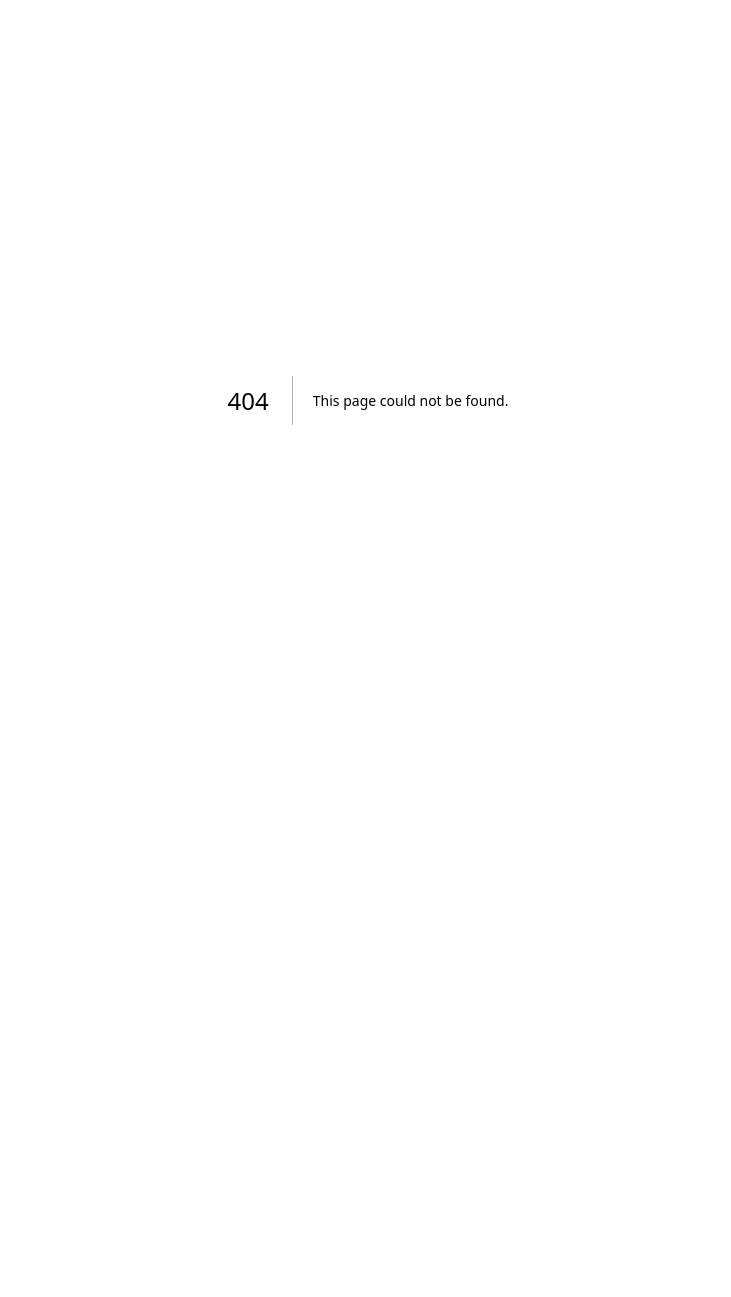
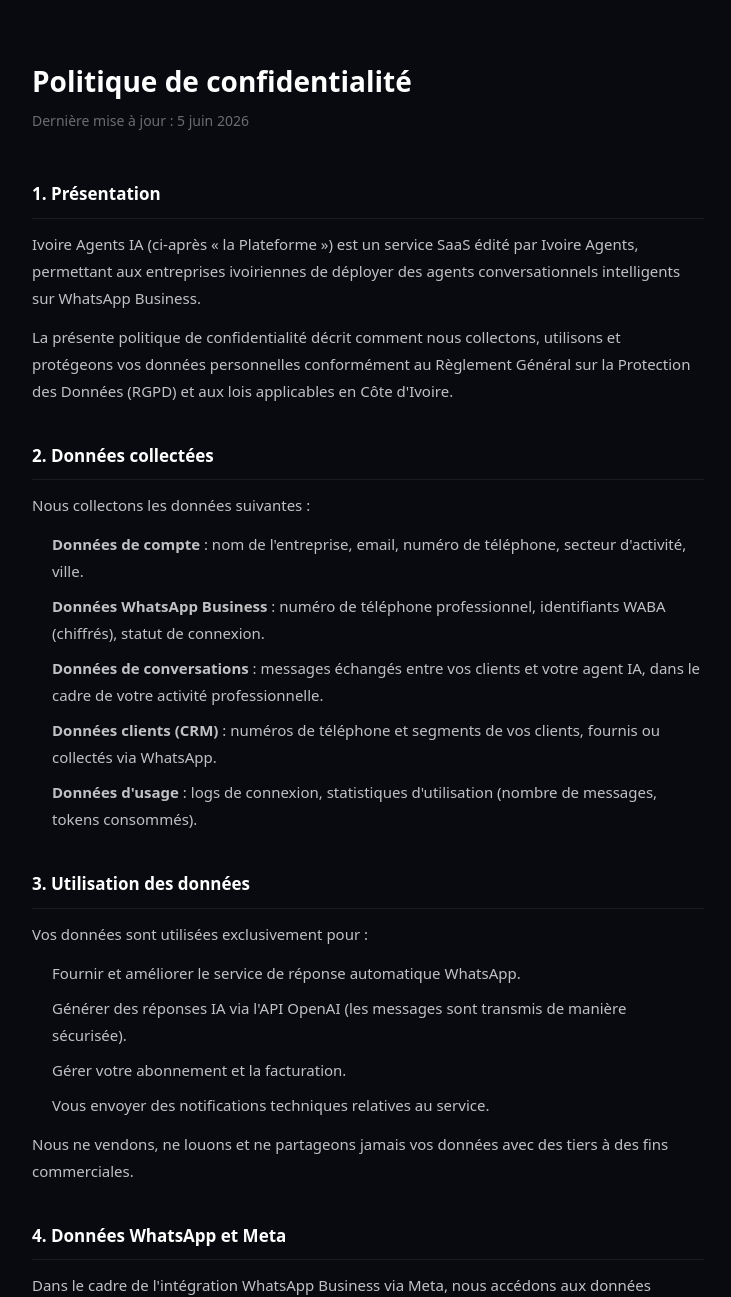
Before and after one commit to Beugre/Ivoire-Agents-AI, a Next.js app in the folder frontend/: page /privacy in a window 1280 px wide. Before the commit this address had no page. Shown: the top 1297 px of the page, without its empty margins (272-1003 px from the left). Before the commit the page ends 800 px from the top, so only its background shows below. Built offline with nearby package versions, Linux system fonts and the light colour scheme.

Commit message:
feat: page politique de confidentialité pour validation Meta App Live

```diff
--- /dev/null
+++ b/frontend/src/app/privacy/page.tsx
@@ -0,0 +1,123 @@
+export const metadata = {
+    title: 'Politique de confidentialité — Ivoire Agents IA',
+    description: 'Politique de confidentialité et protection des données personnelles de la plateforme Ivoire Agents IA.',
+};
+
+export default function PrivacyPage() {
+    return (
+        <div style={{ background: '#080a10', minHeight: '100vh', color: 'white', fontFamily: 'system-ui, sans-serif' }}>
+            <div style={{ maxWidth: '720px', margin: '0 auto', padding: '60px 24px' }}>
+                {/* Header */}
+                <div style={{ marginBottom: '48px' }}>
+                    <h1 style={{ fontSize: '28px', fontWeight: '700', marginBottom: '8px' }}>
+                        Politique de confidentialité
+                    </h1>
+                    <p style={{ color: 'rgba(255,255,255,0.4)', fontSize: '14px' }}>
+                        Dernière mise à jour : 5 juin 2026
+                    </p>
+                </div>
+
+                <div style={{ lineHeight: '1.8', color: 'rgba(255,255,255,0.75)', fontSize: '15px' }}>
+                    <Section title="1. Présentation">
+                        <p>
+                            Ivoire Agents IA (ci-après « la Plateforme ») est un service SaaS édité par Ivoire Agents, permettant aux entreprises ivoiriennes de déployer des agents conversationnels intelligents sur WhatsApp Business.
+                        </p>
+                        <p style={{ marginTop: '12px' }}>
+                            La présente politique de confidentialité décrit comment nous collectons, utilisons et protégeons vos données personnelles conformément au Règlement Général sur la Protection des Données (RGPD) et aux lois applicables en Côte d'Ivoire.
+                        </p>
+                    </Section>
+
+                    <Section title="2. Données collectées">
+                        <p>Nous collectons les données suivantes :</p>
+                        <ul style={{ marginTop: '12px', paddingLeft: '20px', spaceY: '8px' }}>
+                            <li style={{ marginBottom: '8px' }}><strong>Données de compte</strong> : nom de l'entreprise, email, numéro de téléphone, secteur d'activité, ville.</li>
+                            <li style={{ marginBottom: '8px' }}><strong>Données WhatsApp Business</strong> : numéro de téléphone professionnel, identifiants WABA (chiffrés), statut de connexion.</li>
+                            <li style={{ marginBottom: '8px' }}><strong>Données de conversations</strong> : messages échangés entre vos clients et votre agent IA, dans le cadre de votre activité professionnelle.</li>
+                            <li style={{ marginBottom: '8px' }}><strong>Données clients (CRM)</strong> : numéros de téléphone et segments de vos clients, fournis ou collectés via WhatsApp.</li>
+                            <li style={{ marginBottom: '8px' }}><strong>Données d'usage</strong> : logs de connexion, statistiques d'utilisation (nombre de messages, tokens consommés).</li>
+                        </ul>
+                    </Section>
+
+                    <Section title="3. Utilisation des données">
+                        <p>Vos données sont utilisées exclusivement pour :</p>
+                        <ul style={{ marginTop: '12px', paddingLeft: '20px' }}>
+                            <li style={{ marginBottom: '8px' }}>Fournir et améliorer le service de réponse automatique WhatsApp.</li>
+                            <li style={{ marginBottom: '8px' }}>Générer des réponses IA via l'API OpenAI (les messages sont transmis de manière sécurisée).</li>
+                            <li style={{ marginBottom: '8px' }}>Gérer votre abonnement et la facturation.</li>
+                            <li style={{ marginBottom: '8px' }}>Vous envoyer des notifications techniques relatives au service.</li>
+                        </ul>
+                        <p style={{ marginTop: '12px' }}>Nous ne vendons, ne louons et ne partageons jamais vos données avec des tiers à des fins commerciales.</p>
+                    </Section>
+
+                    <Section title="4. Données WhatsApp et Meta">
+                        <p>
+                            Dans le cadre de l'intégration WhatsApp Business via Meta, nous accédons aux données suivantes conformément aux <a href="https://www.whatsapp.com/legal/business-policy" style={{ color: '#f5a623' }} target="_blank" rel="noopener noreferrer">Règles pour les Entreprises WhatsApp</a> :
+                        </p>
+                        <ul style={{ marginTop: '12px', paddingLeft: '20px' }}>
+                            <li style={{ marginBottom: '8px' }}>Numéro de téléphone WhatsApp Business de votre entreprise.</li>
+                            <li style={{ marginBottom: '8px' }}>Identifiant du compte WABA (WhatsApp Business Account).</li>
+                            <li style={{ marginBottom: '8px' }}>Messages entrants de vos clients (traitement automatique uniquement).</li>
+                        </ul>
+                        <p style={{ marginTop: '12px' }}>
+                            Les tokens d'accès Meta sont chiffrés avec AES-256 et stockés uniquement côté serveur. Ils ne sont jamais exposés au navigateur ni à des tiers.
+                        </p>
+                    </Section>
+
+                    <Section title="5. Sécurité des données">
+                        <p>Nous mettons en œuvre les mesures de sécurité suivantes :</p>
+                        <ul style={{ marginTop: '12px', paddingLeft: '20px' }}>
+                            <li style={{ marginBottom: '8px' }}>Chiffrement des tokens d'accès (AES-256-GCM).</li>
+                            <li style={{ marginBottom: '8px' }}>Communications chiffrées en HTTPS/TLS.</li>
+                            <li style={{ marginBottom: '8px' }}>Authentification par JWT avec expiration.</li>
+                            <li style={{ marginBottom: '8px' }}>Base de données accessible uniquement depuis les serveurs de la Plateforme.</li>
+                            <li style={{ marginBottom: '8px' }}>Mots de passe hashés avec bcrypt (facteur 12).</li>
+                        </ul>
+                    </Section>
+
+                    <Section title="6. Conservation des données">
+                        <p>
+                            Vos données sont conservées pendant toute la durée de votre abonnement actif, et supprimées dans un délai de 30 jours suivant la résiliation de votre compte, sur demande écrite.
+                        </p>
+                    </Section>
+
+                    <Section title="7. Vos droits">
+                        <p>Conformément au RGPD, vous disposez des droits suivants :</p>
+                        <ul style={{ marginTop: '12px', paddingLeft: '20px' }}>
+                            <li style={{ marginBottom: '8px' }}><strong>Accès</strong> : obtenir une copie de vos données.</li>
+                            <li style={{ marginBottom: '8px' }}><strong>Rectification</strong> : corriger des données inexactes.</li>
+                            <li style={{ marginBottom: '8px' }}><strong>Suppression</strong> : demander l'effacement de vos données.</li>
+                            <li style={{ marginBottom: '8px' }}><strong>Portabilité</strong> : recevoir vos données dans un format structuré.</li>
+                            <li style={{ marginBottom: '8px' }}><strong>Opposition</strong> : vous opposer à certains traitements.</li>
+                        </ul>
+                        <p style={{ marginTop: '12px' }}>Pour exercer ces droits, contactez-nous à : <strong>privacy@ivoire-agents.com</strong></p>
+                    </Section>
+
+                    <Section title="8. Cookies">
+                        <p>
+                            La Plateforme utilise uniquement des cookies techniques nécessaires au fonctionnement du service (session d'authentification). Aucun cookie publicitaire ou de suivi tiers n'est utilisé.
+                        </p>
+                    </Section>
+
+                    <Section title="9. Contact">
+                        <p>
+                            Pour toute question relative à cette politique de confidentialité :<br />
+                            <strong>Email</strong> : privacy@ivoire-agents.com<br />
+                            <strong>Adresse</strong> : Abidjan, Côte d'Ivoire 🇨🇮
+                        </p>
+                    </Section>
+                </div>
+            </div>
+        </div>
+    );
+}
+
+function Section({ title, children }: { title: string; children: React.ReactNode }) {
+    return (
+        <div style={{ marginBottom: '36px' }}>
+            <h2 style={{ fontSize: '17px', fontWeight: '600', color: 'white', marginBottom: '12px', paddingBottom: '8px', borderBottom: '1px solid rgba(255,255,255,0.07)' }}>
+                {title}
+            </h2>
+            {children}
+        </div>
+    );
+}
```
